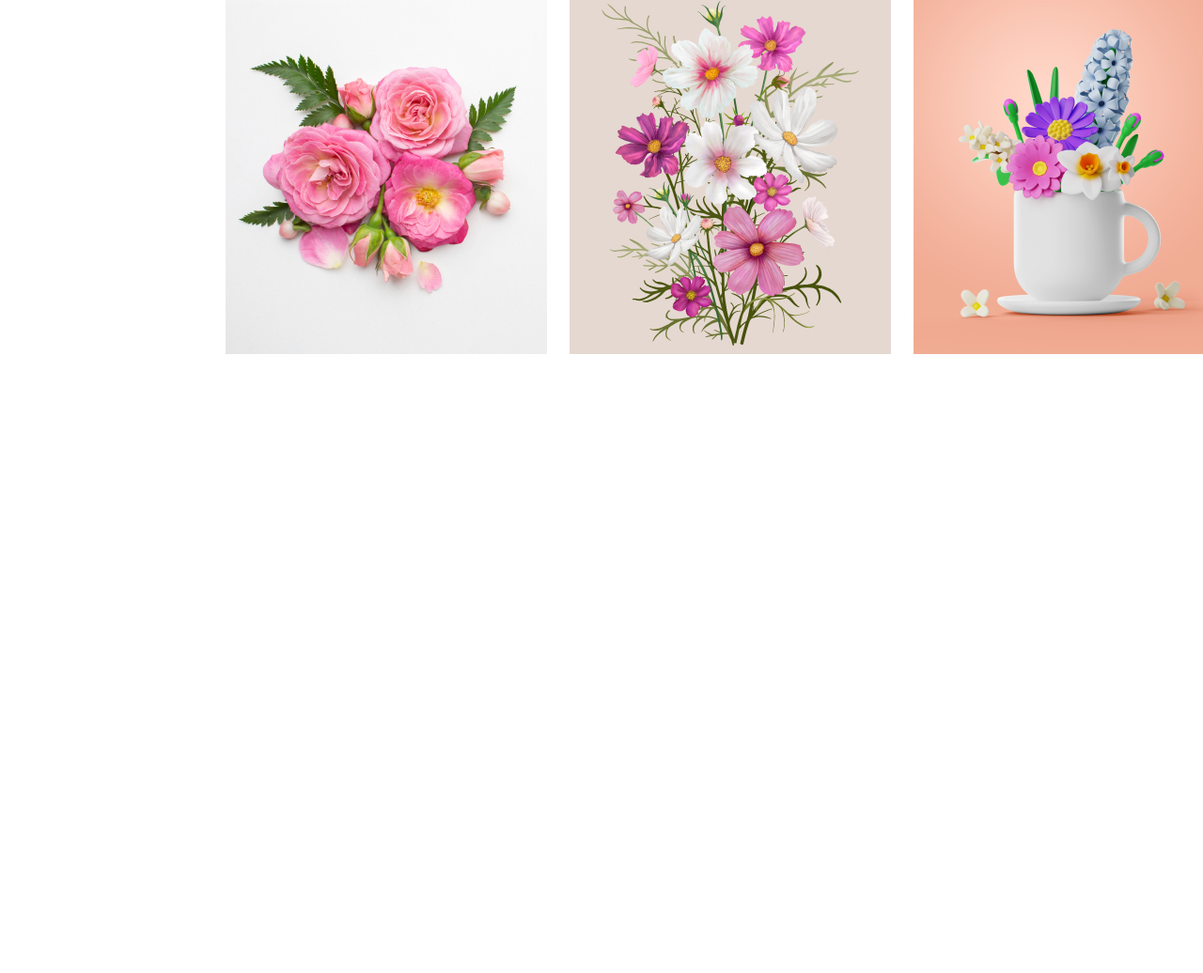
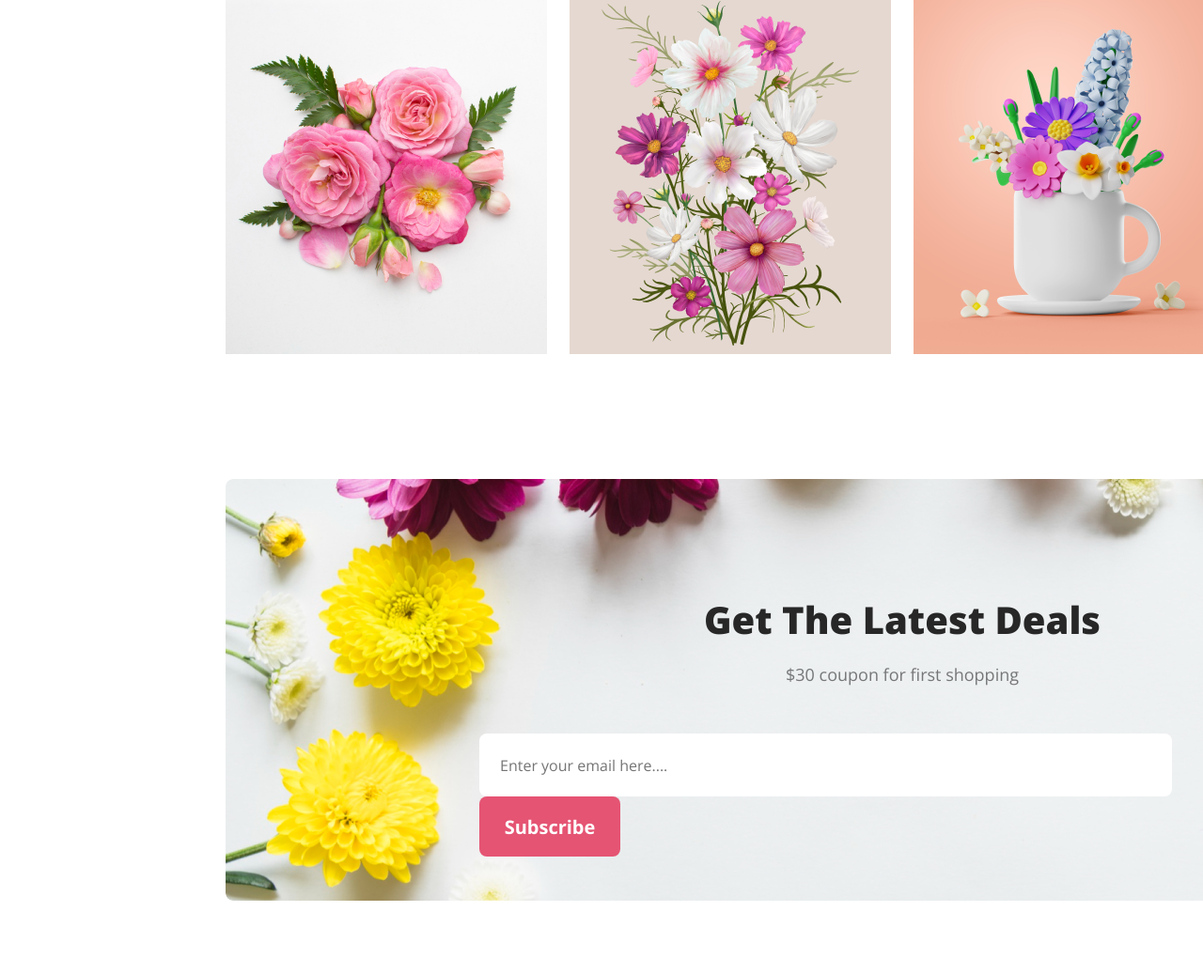
Before and after one commit to parthob312/flowershop-website, a plain HTML site: page index.html in a window 1280 px wide. Shown: the part 3385-4421 px from the top of the page at 94% size. Before the commit the page ends 3895 px from the top, so only its background shows below. Drawn offline with nearby package versions, Linux system fonts and the light colour scheme.

Commit message:
added hot deal section

```diff
--- a/index.html
+++ b/index.html
@@ -173,7 +173,24 @@
           </div>
         </div>
       </section>
+      <!-- This Section For Latest Deals -->
+      <section>
+        <div class="latest-deals">
+          <div class="deals">
+            <h3 class="deals-heading">Get The Latest Deals</h3>
+            <p class="deals-para">$30 coupon for first shopping</p>
+            <input
+              type="text"
+              name="text"
+              id="text"
+              placeholder="Enter your email here...."
+            />
+            <button class="deals-btn">Subscribe</button>
+          </div>
+        </div>
+      </section>
     </main>
+    <!-- This Section For Footer -->
     <footer></footer>
   </body>
 </html>
--- a/style.css
+++ b/style.css
@@ -240,3 +240,53 @@
   width: 342px;
   height: 396px;
 }
+/* This Section For Latest Deals */
+.latest-deals {
+  width: 1440px;
+  height: 449px;
+  border-radius: 8px;
+  background-image: url("/images/Rectangle\ 9.png");
+  background-repeat: no-repeat;
+}
+.latest-deals {
+  margin: 0 240px 128px 240px;
+}
+.deals {
+  padding: 122px 270px 121px 270px;
+}
+.deals-heading {
+  color: #272727;
+  text-align: center;
+  font-size: 40px;
+  font-weight: 800;
+  padding-bottom: 16px;
+}
+.deals-para {
+  color: rgba(39, 39, 39, 0.6);
+  text-align: center;
+  font-size: 18px;
+  font-weight: 400;
+  line-height: 30px;
+  padding-bottom: 48px;
+}
+#text {
+  border-radius: 8px;
+  border: 0;
+  background: #fff;
+  color: rgba(39, 39, 39, 0.6);
+  padding: 23px 513px 22px 22px;
+  font-size: 16px;
+  font-weight: 400;
+  margin-right: 16px;
+}
+.deals-btn {
+  border-radius: 8px;
+  border: 0;
+  background: #e55473;
+  color: #fff;
+  font-size: 20px;
+  font-weight: 700;
+  width: 150px;
+  height: 64px;
+}
+/* This Section For Footer */
```
